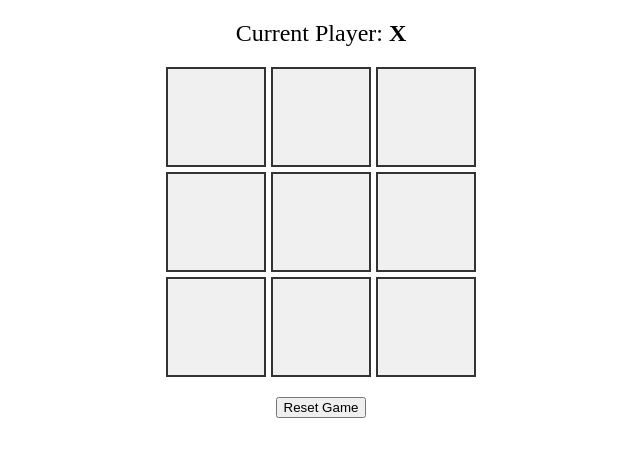
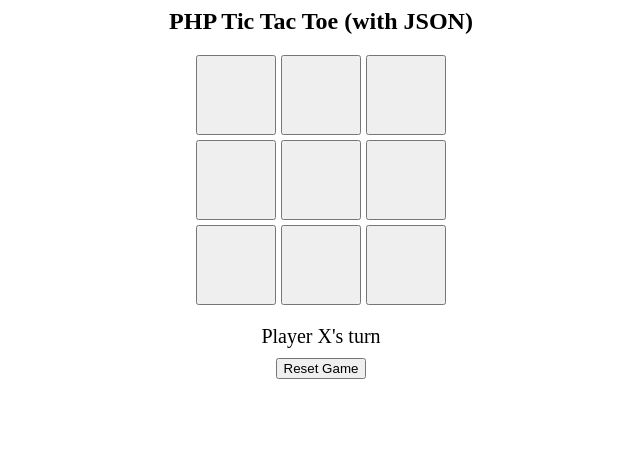
Before and after one commit to LLynn04/Ant-Php, a PHP site: page /TicTacToe/index.php in a window 1280 px wide. Shown: the top 457 px of the page, without its empty margins (319-959 px from the left). Run offline with PHP 8.4, Linux system fonts and the light colour scheme.

Commit message:
tic tac toe

```diff
--- a/Homework/Homework1/TicTacToe/data.json
+++ b/Homework/Homework1/TicTacToe/data.json
@@ -0,0 +1 @@
+{"board":["","","","","","","","",""],"currentPlayer":"X","message":""}
--- a/Homework/Homework1/TicTacToe/index.php
+++ b/Homework/Homework1/TicTacToe/index.php
@@ -1,92 +1,121 @@
-<?php
-// Initialize game state
-session_start();
+<pre><?php
+        $jsonFile = 'data.json';
 
-// Initialize board if not exists
-if (!isset($_SESSION['board'])) {
-    $_SESSION['board'] = array_fill(0, 9, ''); // Empty board
-}
+        $data = json_decode((file_get_contents($jsonFile)),true);
+        $board = $data['board'];
+        $currentPlayer = $data['currentPlayer'];
+        $message = '';
 
-// Initialize current player if not exists
-if (!isset($_SESSION['current_player'])) {
-    $_SESSION['current_player'] = 'X'; // X starts first
-}
+        if (isset($_POST['move'])) {
+            $move = (int)($_POST['move']);
 
-// Handle cell click
-if (isset($_POST['cell'])) {
-    $cell_index = (int)$_POST['cell'];
+            if ($board[$move] === '' || !checkWinner($board) ) {
+                $board[$move] = $currentPlayer;
 
-    // If cell is empty, place current player's symbol
-    if ($_SESSION['board'][$cell_index] === '') {
-        $_SESSION['board'][$cell_index] = $_SESSION['current_player'];
+                $winner = checkWinner($board);
 
-        // Switch player for next turn
-        $_SESSION['current_player'] = ($_SESSION['current_player'] === 'X') ? 'O' : 'X';
-    }
-}
+                if ($winner) {
+                    $message = "player $winner wins";
+                } elseif (!in_array('',$board)) {
+                    $message = "it's a draw";
+                } else {
+                    $currentPlayer = $currentPlayer === 'X'? 'O' : 'X';
+                    $message = "Player $currentPlayer's turn";
+                }
 
-// Reset game
-if (isset($_POST['reset'])) {
-    $_SESSION['board'] = array_fill(0, 9, '');
-    $_SESSION['current_player'] = 'X';
-}
+            }
+            saveBackData($board, $currentPlayer, $message);
+        }
 
-$board = $_SESSION['board'];
-$current_player = $_SESSION['current_player'];
-?>
+        function checkWinner ($board) {
+
+            // global $board;
+            $winningCombinations = [
+                [0, 1, 2], [3, 4, 5], [6, 7, 8], // Rows
+                [0, 3, 6], [1, 4, 7], [2, 5, 8], // Columns
+                [0, 4, 8], [2, 4, 6] // Diagonals
+            ];
+
+            foreach ($winningCombinations as $combination) {
+                if ($board[$combination[0]] &&
+                    $board[$combination[0]] === $board[$combination[1]] &&
+                    $board[$combination[0]] === $board[$combination[2]]) {
+                    return $board[$combination[0]];
+                }
+            }
+            // return false;
+
+        }
+
+        function saveBackData ($board, $currentPlayer, $message) {
+            $data = [
+                'board' => $board,
+                'currentPlayer' => $currentPlayer,
+                'message' => $message
+            ];
+            file_put_contents('data.json', json_encode($data));
+        }
+        saveBackData($board, $currentPlayer, $message);
+
+        if (isset($_POST['reset'])) {
+            $board = array_fill(0, 9, '');
+            $currentPlayer = 'X';
+            $message = '';
+            saveBackData($board, $currentPlayer, $message);
+        }
+
+        ?></pre>
 
 <!DOCTYPE html>
 <html>
+
 <head>
-    <title>PHP Tic Tac Toe</title>
+    <title>Tic Tac Toe with JSON</title>
     <style>
         .board {
             display: grid;
-            grid-template-columns: repeat(3, 100px);
+            grid-template-columns: repeat(3, 80px);
             gap: 5px;
+            margin: 20px auto;
             width: fit-content;
-            margin: 20px auto;
         }
-        .cell {
-            width: 100px;
-            height: 100px;
-            font-size: 48px;
-            background: #f0f0f0;
-            border: 2px solid #333;
-            cursor: pointer;
+
+        .board button {
+            width: 80px;
+            height: 80px;
+            font-size: 24px;
         }
-        .cell:hover {
-            background: #e0e0e0;
+
+        .message {
+            text-align: center;
+            font-size: 20px;
         }
-        .info {
+
+        .reset {
             text-align: center;
-            margin: 20px;
-            font-size: 24px;
+            margin-top: 10px;
         }
     </style>
 </head>
+
 <body>
-    <div class="info">
-        Current Player: <strong><?php echo $current_player; ?></strong>
-    </div>
-
+    <h2 style="text-align:center;">PHP Tic Tac Toe (with JSON)</h2>
     <form method="POST">
         <div class="board">
             <?php for ($i = 0; $i < 9; $i++): ?>
                 <button
                     type="submit"
-                    name="cell"
-                    value="<?php echo $i; ?>"
-                    class="cell"
-                    <?php echo ($board[$i] !== '') ? 'disabled' : ''; ?>>
-                    <?php echo $board[$i]; ?>
+                    name="move"
+                    value="<?= $i ?>" <?= $board[$i] || checkWinner($board) ? 'disabled' : '' ?>>
+                    <?= htmlspecialchars($board[$i]) ?>
                 </button>
             <?php endfor; ?>
         </div>
-
-        <div style="text-align: center; margin: 20px;">
-            <button type="submit" name="reset" value="1">Reset Game</button>
+        <div class="message"><?= $message ?: "Player $currentPlayer's turn" ?></div>
+        <div class="reset">
+            <button type="submit" name="reset">Reset Game</button>
         </div>
     </form>
 </body>
+
 </html>
```
